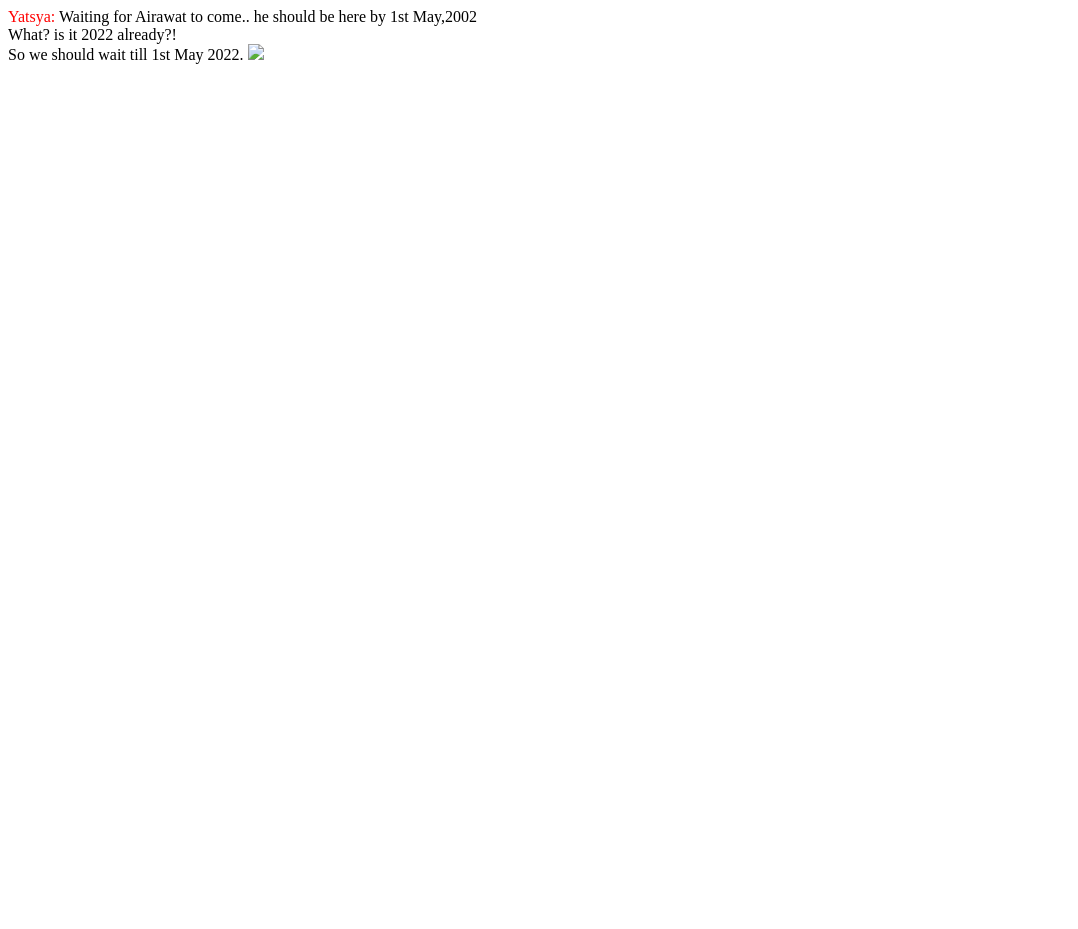
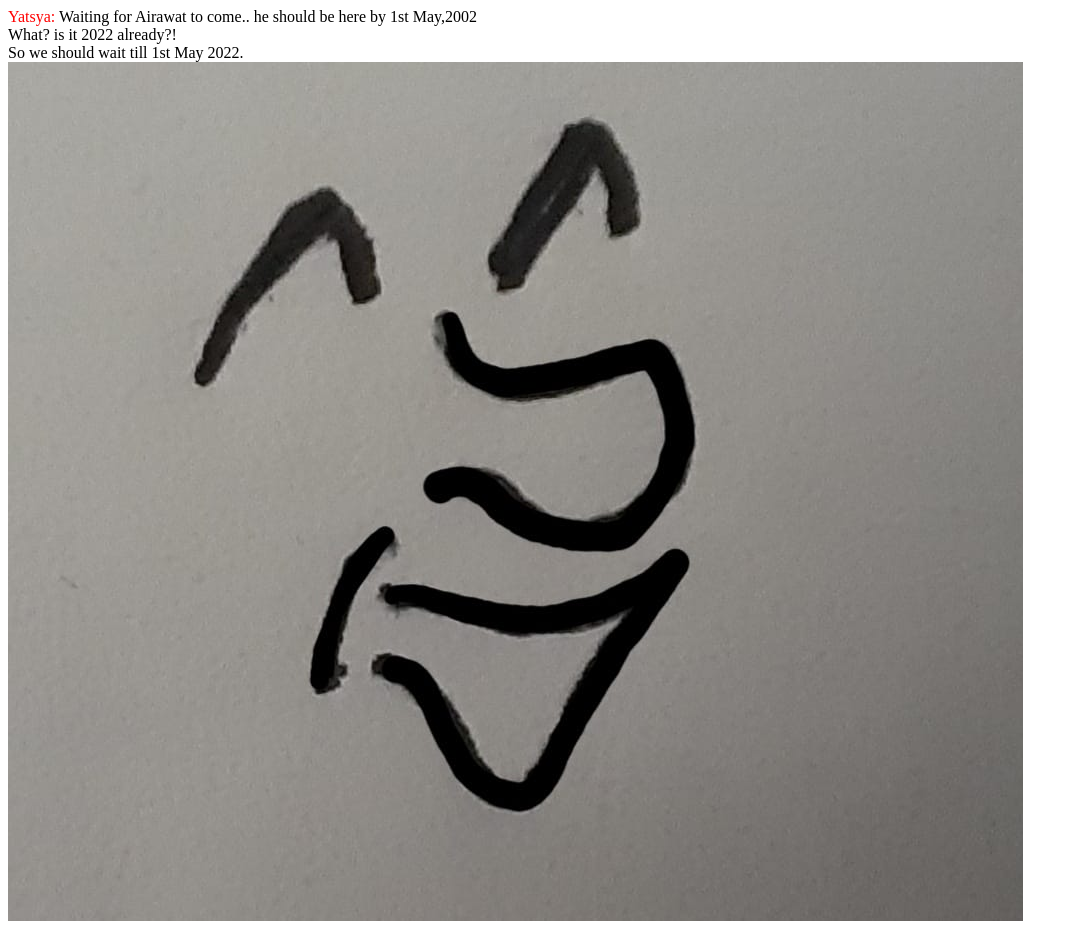
Before and after one commit to Yatsya/TheGame, a plain HTML site: page index.html in a window 1280 px wide. Shown: the whole page, without its empty margins (0-1078 px from the left). Before the commit the page ends 800 px from the top, so only its background shows below. Drawn offline with Linux system fonts and the light colour scheme.

Commit message:
Update index.html

```diff
--- a/index.html
+++ b/index.html
@@ -18,6 +18,7 @@
    <font class="speech">Waiting for Airawat to come.. he should be here by 1st May,2002 <br>
    What? is it 2022 already?!<br>
     So we should wait till 1st May 2022.</font>
-    <img src="Yatsya_is_happy.jpg">
+    <br>
+    <img src="Yatsya_is_happy.jpeg">
 </body>
 </html>
```
